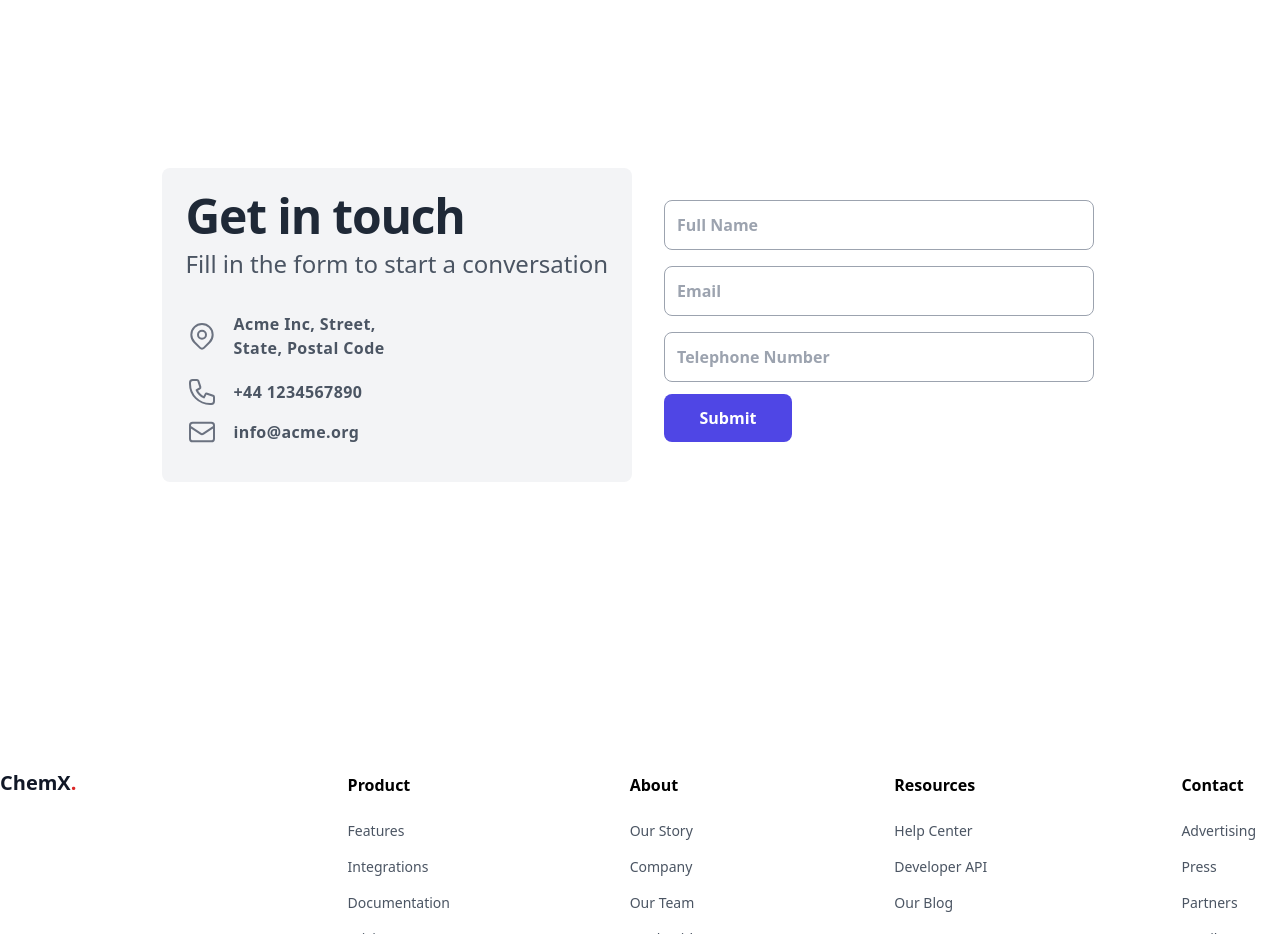
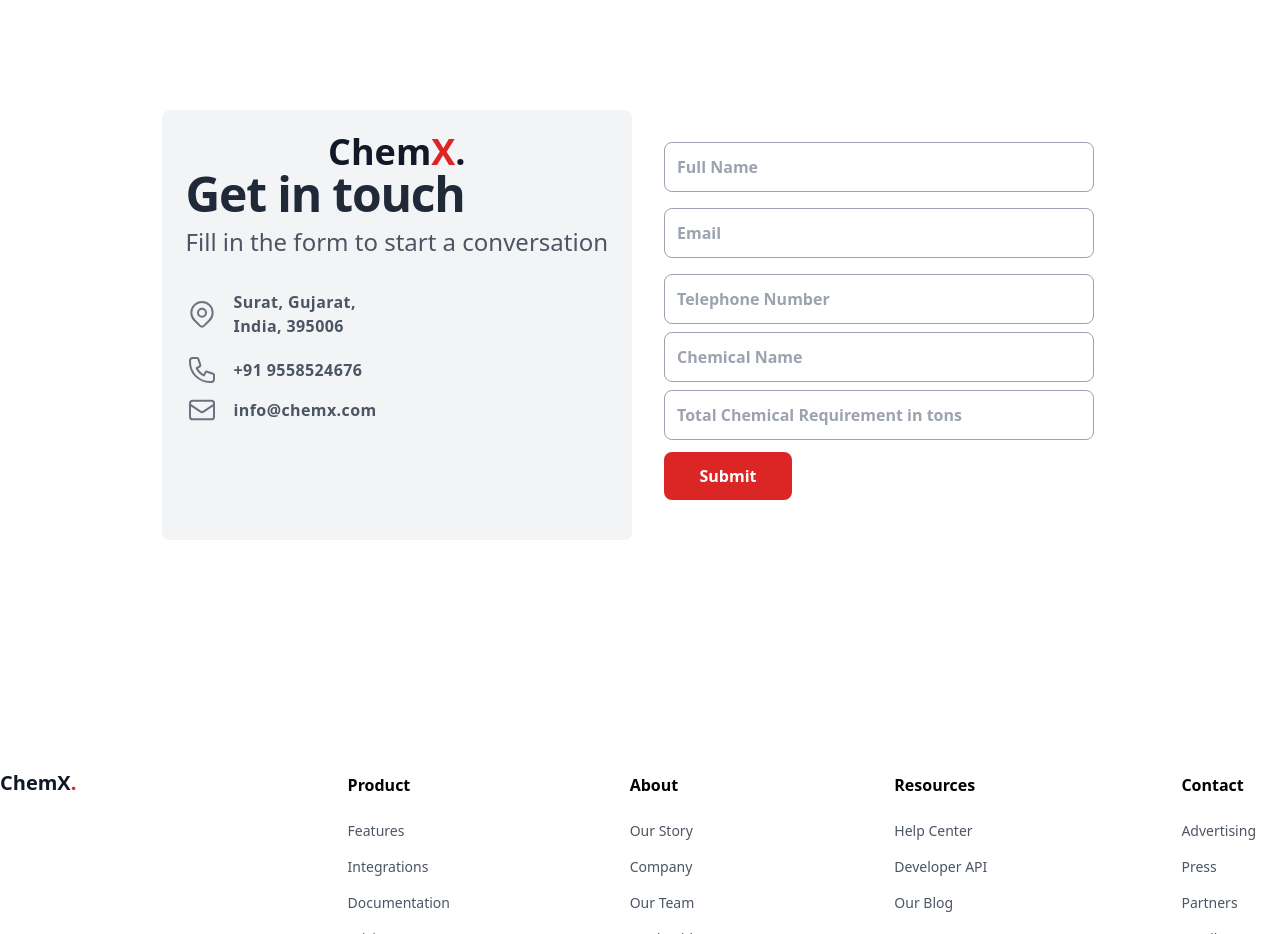
Before and after one commit to HemilChovatiya/chemical, a plain HTML site: page index.html in a window 1280 px wide. Shown: the part 5600-6534 px from the top of the page. Drawn offline with nearby package versions, Linux system fonts and the light colour scheme; files whose address does not match are found by name.

Commit message:
Update index.html

```diff
--- a/index.html
+++ b/index.html
@@ -860,11 +860,20 @@
   </div>
 
 
+
+
+
+
   <div class="relative flex items-top justify-center min-h-screen bg-white dark:bg-gray-900 sm:items-center sm:pt-0">
     <div class="max-w-6xl mx-auto sm:px-6 lg:px-8">
         <div class="mt-8 overflow-hidden">
             <div class="grid grid-cols-1 md:grid-cols-2">
                 <div class="p-6 mr-2 bg-gray-100 dark:bg-gray-800 sm:rounded-lg">
+                  <a href="#_"
+                  class="flex items-center order-first font-medium text-gray-900 lg:order-none lg:w-auto title-font lg:items-center lg:justify-center">
+                  <span class="text-4xl font-black leading-none text-gray-900 select-none logo">Chem<span class="text-red-600">X</span>.</span>
+                </a>
+
                     <h1 class="text-4xl sm:text-5xl text-gray-800 dark:text-white font-extrabold tracking-tight">
                         Get in touch
                     </h1>
@@ -878,8 +887,11 @@
                             <path stroke-linecap="round" stroke-linejoin="round" stroke-width="1.5" d="M15 11a3 3 0 11-6 0 3 3 0 016 0z"/>
                         </svg>
                         <div class="ml-4 text-md tracking-wide font-semibold w-40">
-                                Acme Inc, Street, State,
-                                Postal Code
+                          Surat, Gujarat, India,
+                          395006
+
+                          <!--  Acme Inc, Street, State,
+                            Postal Code-->
                         </div>
                     </div>
 
@@ -888,7 +900,7 @@
                             <path stroke-linecap="round" stroke-linejoin="round" stroke-width="1.5" d="M3 5a2 2 0 012-2h3.28a1 1 0 01.948.684l1.498 4.493a1 1 0 01-.502 1.21l-2.257 1.13a11.042 11.042 0 005.516 5.516l1.13-2.257a1 1 0 011.21-.502l4.493 1.498a1 1 0 01.684.949V19a2 2 0 01-2 2h-1C9.716 21 3 14.284 3 6V5z"/>
                         </svg>
                         <div class="ml-4 text-md tracking-wide font-semibold w-40">
-                                +44 1234567890
+                            +91 9558524676
                         </div>
                     </div>
 
@@ -897,7 +909,7 @@
                             <path stroke-linecap="round" stroke-linejoin="round" stroke-width="1.5" d="M3 8l7.89 5.26a2 2 0 002.22 0L21 8M5 19h14a2 2 0 002-2V7a2 2 0 00-2-2H5a2 2 0 00-2 2v10a2 2 0 002 2z"/>
                         </svg>
                         <div class="ml-4 text-md tracking-wide font-semibold w-40">
-                                info@acme.org
+                            info@chemx.com
                         </div>
                     </div>
                 </div>
@@ -918,7 +930,18 @@
                         <input type="tel" name="tel" id="tel" placeholder="Telephone Number" class="w-100 mt-2 py-3 px-3 rounded-lg bg-white dark:bg-gray-800 border border-gray-400 dark:border-gray-700 text-gray-800 font-semibold focus:border-indigo-500 focus:outline-none">
                     </div>
 
-                        <button type="submit" class="md:w-32 bg-indigo-600 hover:bg-blue-dark text-white font-bold py-3 px-6 rounded-lg mt-3 hover:bg-indigo-500 transition ease-in-out duration-300">
+                    <div class="flex flex-col">
+                      <label for="name" class="hidden">Chemical Name</label>
+                      <input type="name" name="chemicalname" id="chemicalname" placeholder="Chemical Name" class="w-100 mt-2 py-3 px-3 rounded-lg bg-white dark:bg-gray-800 border border-gray-400 dark:border-gray-700 text-gray-800 font-semibold focus:border-indigo-500 focus:outline-none">
+                    </div>
+
+                    <div class="flex flex-col">
+                      <label for="name" class="hidden">Total Chemical Requirement </label>
+                      <input type="name" name="totalchemicalrequirement" id="totalchemicalrequirement" placeholder="Total Chemical Requirement in tons" class="w-100 mt-2 py-3 px-3 rounded-lg bg-white dark:bg-gray-800 border border-gray-400 dark:border-gray-700 text-gray-800 font-semibold focus:border-indigo-500 focus:outline-none">
+                     </div>
+
+
+                    <button type="submit" class="md:w-32 bg-red-600 hover:bg-red-dark text-white font-bold py-3 px-6 rounded-lg mt-3 hover:bg-indigo-500 transition ease-in-out duration-300">
                         Submit
                     </button>
                 </form>
@@ -926,6 +949,10 @@
         </div>
     </div>
 </div>
+
+
+
+
 
 
   <div class="bg-white">
```
Lines whose indentation alone changed are shown as unchanged.
